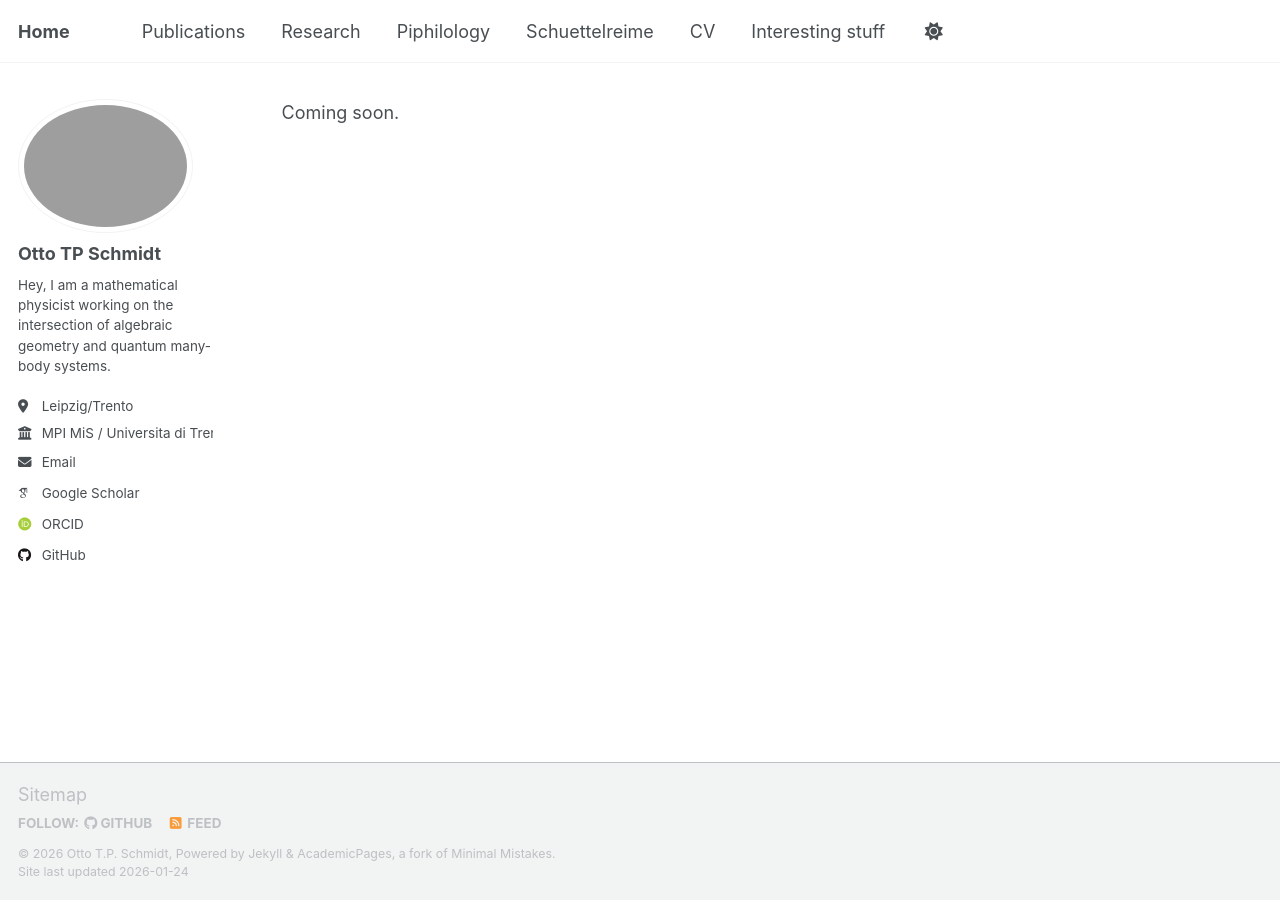
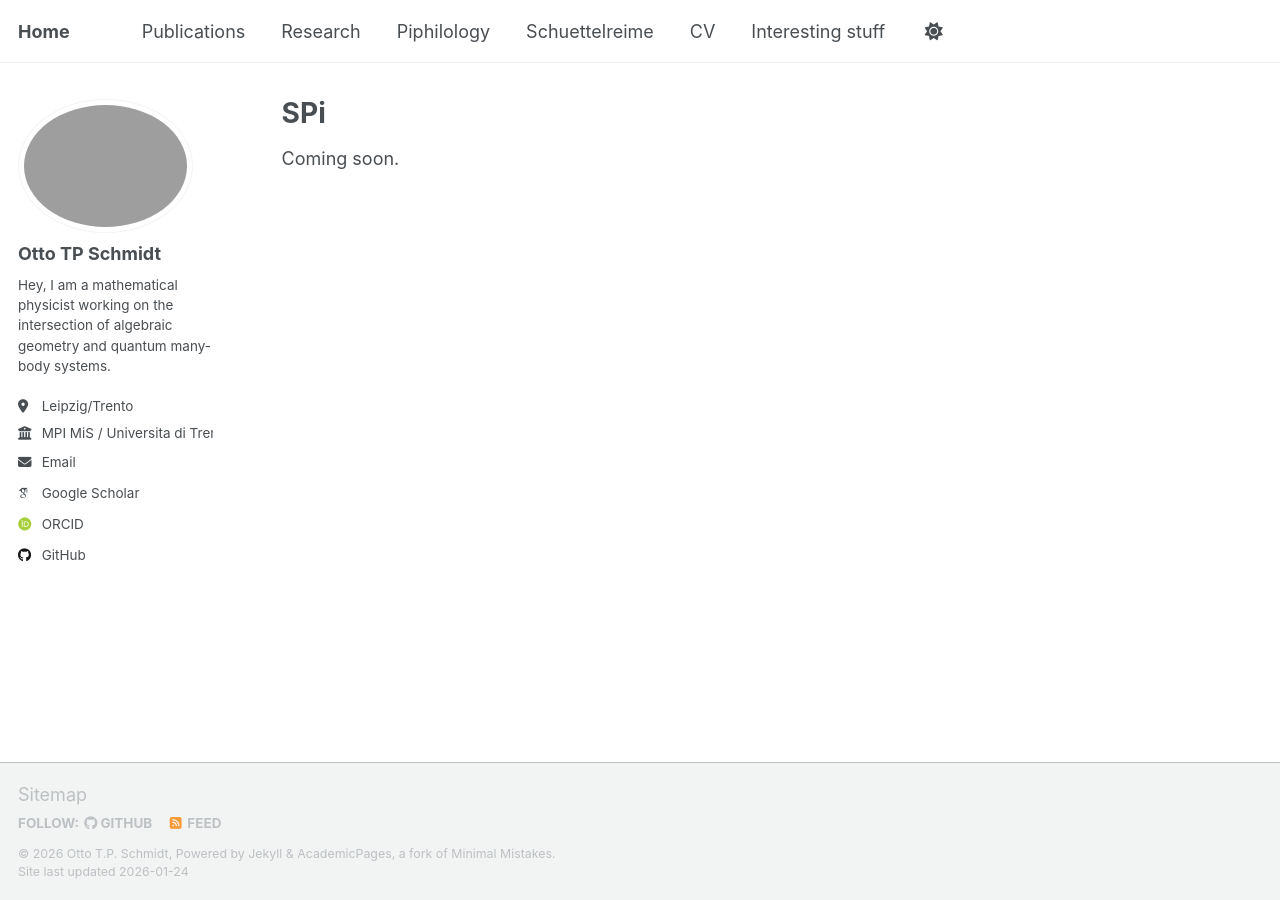
Before and after one commit to ottotpschmidt/ottotpschmidt.github.io, a Jekyll site: the page built from _pages/pi.md, in a window 1280 px wide. Built offline with Jekyll 4.4.1, drawn with Linux system fonts in a browser that asks for light colours; some web fonts are replaced; our own code applies the rules of GitHub Pages for plain Markdown files; a script that is not in the unit is left out.

Commit message:
Add initial content and metadata to pi.md

```diff
--- a/_pages/pi.md
+++ b/_pages/pi.md
@@ -1 +1,12 @@
+---
+layout: archive
+title: "SPi"
+permalink: /piphilology/
+author_profile: true
+redirect_from:
+  - /resume
+---
+
+{% include base_path %}
+
 Coming soon.
```
